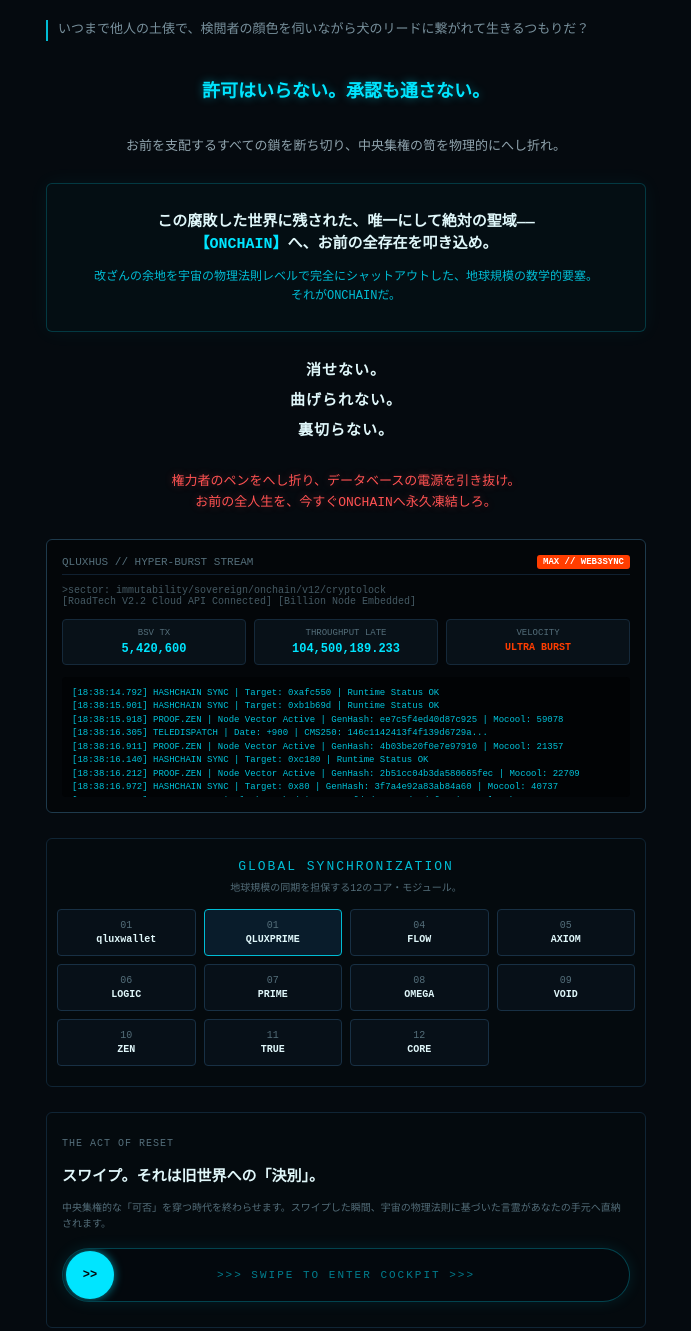
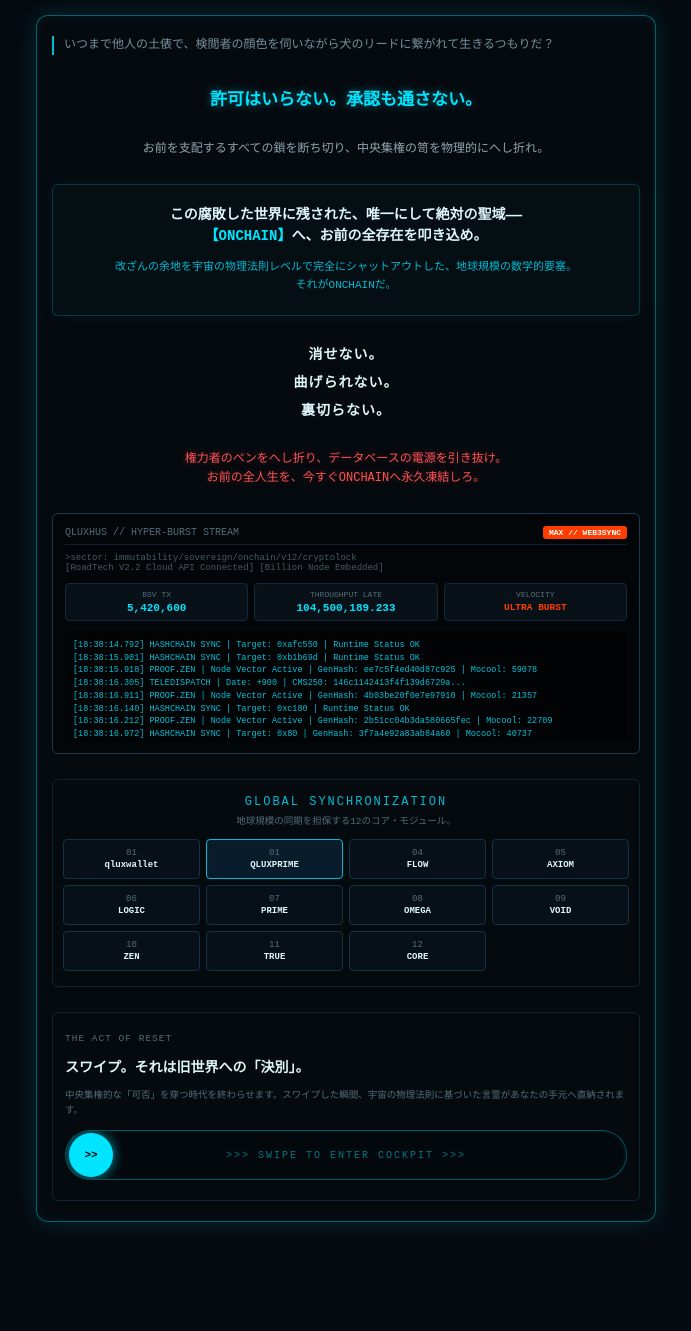
Before and after one commit to qluxtech/bsv, a plain HTML site: page index.html in a window 1280 px wide. Shown: the whole page, without its empty margins (294-985 px from the left). After the commit the page ends 1237 px from the top, so only its background shows below. Drawn offline with Linux system fonts and the light colour scheme.

Commit message:
Refine styles in index.html for better UI
Adjusted various font sizes and padding for improved layout and readability.

```diff
--- a/index.html
+++ b/index.html
@@ -15,23 +15,29 @@
             background-color: #050a0f;
             color: #c0d5e0;
             font-family: 'Courier New', Courier, monospace;
-            padding: 20px;
+            padding: 15px;
             display: flex;
             flex-direction: column;
             align-items: center;
             overflow-x: hidden;
         }
-        .container {
+        /* 全体を包み込むシアンブルーの外枠・ネオンフレーム */
+        .outer-frame {
             width: 100%;
-            max-width: 600px;
+            max-width: 620px;
+            border: 1px solid rgba(0, 229, 255, 0.4);
+            border-radius: 12px;
+            padding: 20px 15px;
+            background: #050a0f;
+            box-shadow: 0 0 25px rgba(0, 229, 255, 0.15), inset 0 0 15px rgba(0, 229, 255, 0.05);
             display: flex;
             flex-direction: column;
             gap: 25px;
             text-align: center;
-            padding-bottom: 40px;
+            position: relative;
         }
         .top-text {
-            font-size: 13px;
+            font-size: 12px;
             color: #78909c;
             line-height: 1.6;
             text-align: left;
@@ -40,39 +46,40 @@
         }
         .highlight-cyan {
             color: #00e5ff;
-            font-size: 18px;
+            font-size: 17px;
             font-weight: bold;
             text-shadow: 0 0 10px rgba(0, 229, 255, 0.4);
-            margin: 10px 0;
+            margin: 5px 0;
         }
         .desc-text {
-            font-size: 13px;
+            font-size: 12px;
             color: #90a4ae;
             line-height: 1.6;
         }
         .sanctuary-box {
-            border: 1px solid #00e5ff33;
+            border: 1px solid rgba(0, 229, 255, 0.2);
             background: rgba(0, 229, 255, 0.02);
-            padding: 25px 15px;
+            padding: 20px 15px;
             border-radius: 6px;
-            box-shadow: 0 0 20px rgba(0, 229, 255, 0.05);
+            box-shadow: 0 0 15px rgba(0, 229, 255, 0.05);
         }
         .sanctuary-title {
-            font-size: 15px;
+            font-size: 14px;
             color: #e0f7fa;
             font-weight: bold;
-            margin-bottom: 15px;
+            margin-bottom: 12px;
+            line-height: 1.5;
         }
         .sanctuary-title span {
             color: #00e5ff;
         }
         .sub-desc {
-            font-size: 12px;
+            font-size: 11px;
             color: #00bcd4;
             line-height: 1.6;
         }
         .three-lines {
-            font-size: 15px;
+            font-size: 14px;
             font-weight: bold;
             color: #e0f7fa;
             line-height: 2;
@@ -80,7 +87,7 @@
         }
         .danger-text {
             color: #ff5252;
-            font-size: 13px;
+            font-size: 12px;
             line-height: 1.6;
             text-shadow: 0 0 8px rgba(255, 82, 82, 0.3);
         }
@@ -89,7 +96,7 @@
             background: #030609;
             border: 1px solid #1e3a4c;
             border-radius: 6px;
-            padding: 15px;
+            padding: 12px;
             text-align: left;
             position: relative;
         }
@@ -97,56 +104,56 @@
             display: flex;
             justify-content: space-between;
             align-items: center;
-            font-size: 11px;
+            font-size: 10px;
             color: #546e7a;
-            margin-bottom: 10px;
+            margin-bottom: 8px;
             border-bottom: 1px solid #102030;
             padding-bottom: 5px;
         }
         .badge-burst {
             background: #ff3d00;
             color: #fff;
-            font-size: 9px;
+            font-size: 8px;
             padding: 2px 6px;
             border-radius: 3px;
             font-weight: bold;
         }
         .terminal-sub {
-            font-size: 10px;
+            font-size: 9px;
             color: #455a64;
-            margin-bottom: 12px;
+            margin-bottom: 10px;
             word-break: break-all;
         }
         .metrics-grid {
             display: grid;
             grid-template-columns: 1fr 1fr 1fr;
-            gap: 8px;
-            margin-bottom: 12px;
+            gap: 6px;
+            margin-bottom: 10px;
             text-align: center;
         }
         .metric-item {
             background: #081118;
             border: 1px solid #15293a;
-            padding: 8px 4px;
+            padding: 6px 4px;
             border-radius: 4px;
         }
         .metric-label {
-            font-size: 9px;
+            font-size: 8px;
             color: #546e7a;
-            margin-bottom: 4px;
+            margin-bottom: 3px;
         }
         .metric-value {
-            font-size: 12px;
+            font-size: 11px;
             color: #00e5ff;
             font-weight: bold;
         }
         .terminal-logs {
-            font-size: 9px;
+            font-size: 8.5px;
             color: #00e5ff;
             background: #010305;
-            padding: 10px;
+            padding: 8px;
             border-radius: 4px;
-            height: 120px;
+            height: 110px;
             overflow-y: hidden;
             line-height: 1.5;
             opacity: 0.85;
@@ -154,30 +161,30 @@
         /* Global Synchronization Grid */
         .sync-section {
             border: 1px solid #102535;
-            padding: 20px 10px;
+            padding: 15px 10px;
             border-radius: 6px;
             background: rgba(5, 10, 15, 0.5);
         }
         .sync-title {
-            font-size: 13px;
+            font-size: 12px;
             color: #00bcd4;
             letter-spacing: 2px;
-            margin-bottom: 5px;
+            margin-bottom: 4px;
         }
         .sync-subtitle {
-            font-size: 10px;
+            font-size: 9.5px;
             color: #546e7a;
-            margin-bottom: 15px;
+            margin-bottom: 12px;
         }
         .modules-grid {
             display: grid;
             grid-template-columns: repeat(4, 1fr);
-            gap: 8px;
+            gap: 6px;
         }
         .module-card {
             background: #071018;
             border: 1px solid #183044;
-            padding: 10px 5px;
+            padding: 8px 4px;
             border-radius: 4px;
             text-decoration: none;
             display: flex;
@@ -192,12 +199,12 @@
             box-shadow: 0 0 10px rgba(0, 229, 255, 0.2);
         }
         .module-num {
-            font-size: 10px;
+            font-size: 9px;
             color: #546e7a;
-            margin-bottom: 3px;
+            margin-bottom: 2px;
         }
         .module-name {
-            font-size: 10px;
+            font-size: 9px;
             color: #e0f7fa;
             font-weight: bold;
         }
@@ -208,27 +215,27 @@
         /* Reset Section */
         .reset-section {
             border: 1px solid #102535;
-            padding: 25px 15px;
+            padding: 20px 12px;
             border-radius: 6px;
             background: rgba(5, 10, 15, 0.5);
             display: flex;
             flex-direction: column;
-            gap: 15px;
+            gap: 12px;
         }
         .reset-header {
-            font-size: 10px;
+            font-size: 9.5px;
             color: #546e7a;
             letter-spacing: 1px;
             text-align: left;
         }
         .reset-title {
-            font-size: 15px;
+            font-size: 14px;
             color: #e0f7fa;
             font-weight: bold;
             text-align: left;
         }
         .reset-desc {
-            font-size: 10px;
+            font-size: 9.5px;
             color: #546e7a;
             line-height: 1.6;
             text-align: left;
@@ -238,21 +245,21 @@
         .swipe-container {
             position: relative;
             width: 100%;
-            height: 54px;
+            height: 50px;
             background: #03080d;
-            border: 1px solid #00e5ff44;
-            border-radius: 27px;
+            border: 1px solid rgba(0, 229, 255, 0.35);
+            border-radius: 25px;
             overflow: hidden;
             display: flex;
             align-items: center;
-            box-shadow: 0 0 15px rgba(0, 229, 255, 0.1);
+            box-shadow: inset 0 0 10px rgba(0, 229, 255, 0.05);
         }
         .swipe-text {
             position: absolute;
             width: 100%;
             text-align: center;
-            font-size: 11px;
-            color: #00e5ff88;
+            font-size: 10px;
+            color: rgba(0, 229, 255, 0.5);
             letter-spacing: 2px;
             pointer-events: none;
             z-index: 1;
@@ -263,14 +270,14 @@
             top: 0;
             height: 100%;
             width: 0%;
-            background: linear-gradient(90deg, rgba(0,229,255,0.1), rgba(0,229,255,0.3));
+            background: linear-gradient(90deg, rgba(0,229,255,0.15), rgba(0,229,255,0.35));
             z-index: 2;
         }
         .swipe-handle {
             position: absolute;
             left: 3px;
-            width: 48px;
-            height: 48px;
+            width: 44px;
+            height: 44px;
             background: #00e5ff;
             border-radius: 50%;
             display: flex;
@@ -278,20 +285,19 @@
             justify-content: center;
             cursor: pointer;
             z-index: 3;
-            box-shadow: 0 0 10px rgba(0, 229, 255, 0.6);
-            transition: background 0.2s;
+            box-shadow: 0 0 12px rgba(0, 229, 255, 0.7);
         }
         .swipe-handle::after {
             content: '>>';
             color: #03080d;
             font-weight: bold;
-            font-size: 12px;
+            font-size: 11px;
         }
     </style>
 </head>
 <body>
 
-    <div class="container">
+    <div class="outer-frame">
         <!-- 1. Top Quote -->
         <div class="top-text">
             いつまで他人の土俵で、検閲者の顔色を伺いながら犬のリードに繋がれて生きるつもりだ？
@@ -351,7 +357,7 @@
                 </div>
                 <div class="metric-item">
                     <div class="metric-label">VELOCITY</div>
-                    <div class="metric-value" style="font-size: 10px; color: #ff3d00;">ULTRA BURST</div>
+                    <div class="metric-value" style="font-size: 9.5px; color: #ff3d00;">ULTRA BURST</div>
                 </div>
             </div>
             <div class="terminal-logs">
```
